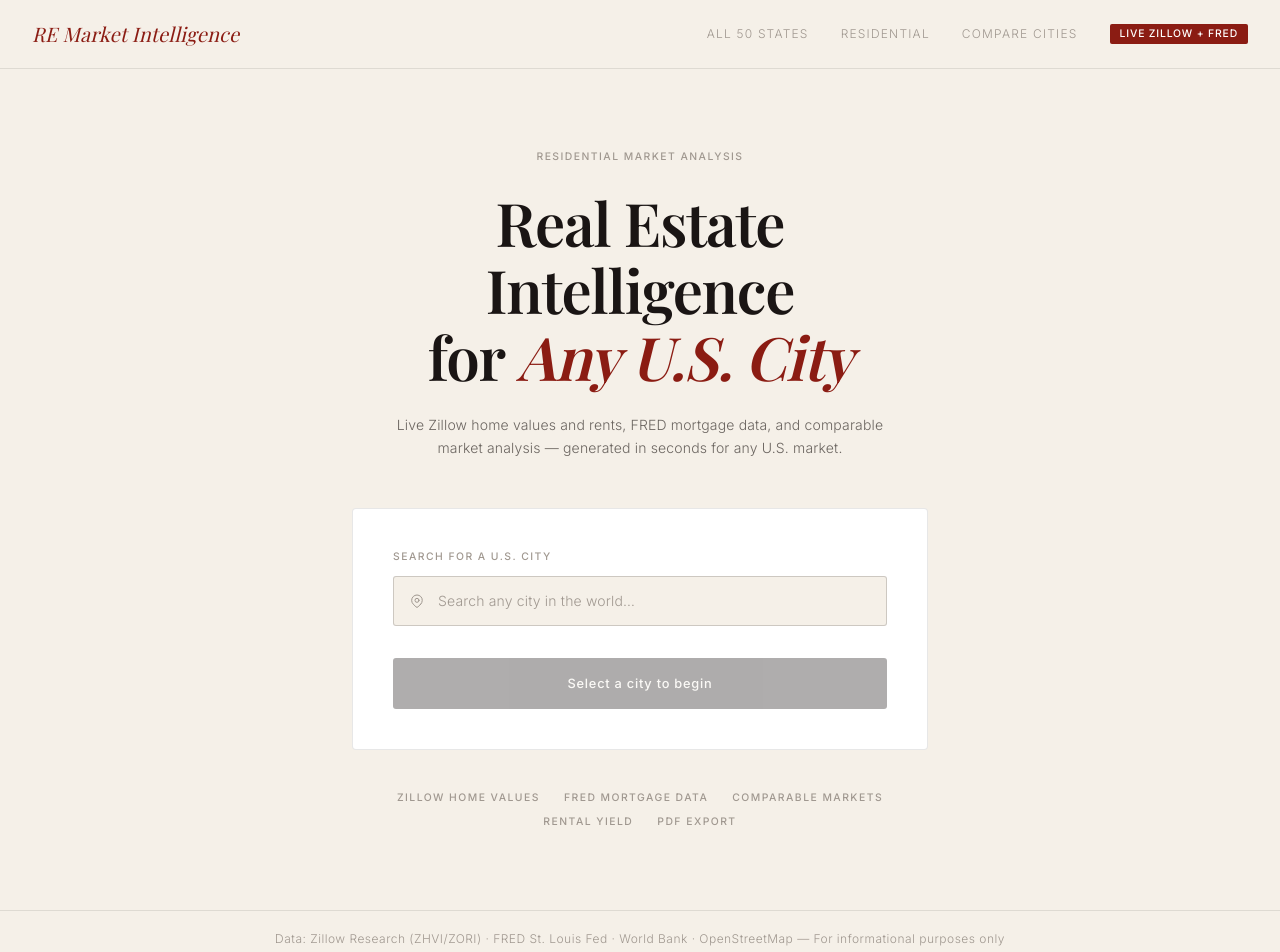
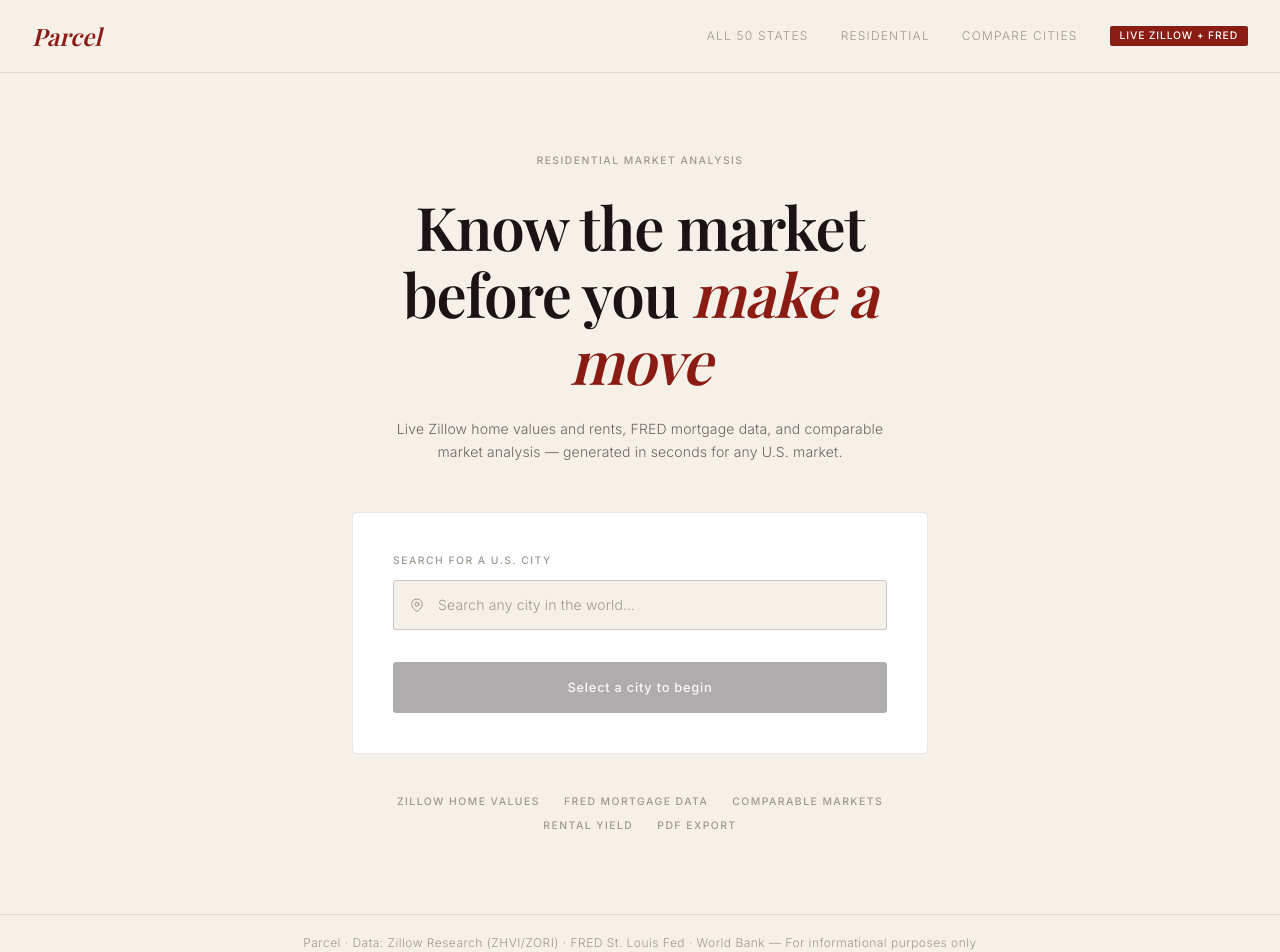
Before and after one commit to logan17ebner/RE-Market-Website-1, a Next.js app: page / in a window 1280 px wide. Shown: the top 952 px of the page. Built offline with nearby package versions, Linux system fonts and the light colour scheme.

Commit message:
Rebrand to Parcel
Name plays on "parcel of land" (core RE term) + parcel of data.
Updated browser title, homepage hero tagline, nav logo across all pages,
and footer. Rendered in Playfair Display italic crimson.

https://claude.ai/code/session_01RMzWaMf4AkMSizJFMs28Wx

```diff
--- a/src/app/compare/page.tsx
+++ b/src/app/compare/page.tsx
@@ -129,7 +129,7 @@ function CompareContent() {
       {/* Nav */}
       <header className="flex items-center justify-between px-8 py-5" style={{ borderBottom: '1px solid var(--border)' }}>
         <button onClick={() => router.push('/')} className="editorial-italic text-xl" style={{ color: 'var(--accent)' }}>
-          RE Market Intelligence
+          Parcel
         </button>
         <span className="label-upper hidden sm:block">City Comparison</span>
       </header>
--- a/src/app/layout.tsx
+++ b/src/app/layout.tsx
@@ -7,8 +7,8 @@ const inter = Inter({ subsets: ["latin"], variable: "--font-inter", weight: ["30
 const playfair = Playfair_Display({ subsets: ["latin"], variable: "--font-playfair", style: ["normal", "italic"], weight: ["400", "500", "600", "700"] });
 
 export const metadata: Metadata = {
-  title: "RE Market Intelligence — Global Real Estate Analysis",
-  description: "Institutional-grade real estate market analysis for any city in the world.",
+  title: "Parcel — US Residential Market Intelligence",
+  description: "Live Zillow home values, FRED mortgage data, and local market analysis for any US city.",
 };
 
 export default function RootLayout({ children }: { children: React.ReactNode }) {
--- a/src/app/page.tsx
+++ b/src/app/page.tsx
@@ -25,8 +25,8 @@ export default function HomePage() {
 
       {/* Nav */}
       <header className="flex items-center justify-between px-8 py-5" style={{ borderBottom: '1px solid var(--border)' }}>
-        <span className="editorial-italic text-xl" style={{ color: 'var(--accent)' }}>
-          RE Market Intelligence
+        <span className="editorial-italic text-2xl font-semibold" style={{ color: 'var(--accent)', fontFamily: 'var(--font-playfair)' }}>
+          Parcel
         </span>
         <nav className="flex items-center gap-8 text-xs" style={{ color: 'var(--text-muted)', letterSpacing: '0.1em' }}>
           <span className="uppercase hidden sm:block">All 50 States</span>
@@ -43,8 +43,8 @@ export default function HomePage() {
           <p className="label-upper text-center mb-6">Residential Market Analysis</p>
 
           <h1 className="editorial-title text-5xl sm:text-6xl text-center mb-6" style={{ color: 'var(--text)' }}>
-            Real Estate Intelligence<br />
-            for <span className="editorial-italic">Any U.S. City</span>
+            Know the market<br />
+            before you <span className="editorial-italic">make a move</span>
           </h1>
 
           <p className="text-center text-sm leading-relaxed mb-12 max-w-lg mx-auto" style={{ color: 'var(--text-secondary)' }}>
@@ -92,7 +92,7 @@ export default function HomePage() {
       {/* Footer */}
       <footer className="px-8 py-5 text-center" style={{ borderTop: '1px solid var(--border)' }}>
         <p className="text-xs" style={{ color: 'var(--text-muted)', letterSpacing: '0.04em' }}>
-          Data: Zillow Research (ZHVI/ZORI) · FRED St. Louis Fed · World Bank · OpenStreetMap — For informational purposes only
+          Parcel · Data: Zillow Research (ZHVI/ZORI) · FRED St. Louis Fed · World Bank — For informational purposes only
         </p>
       </footer>
     </main>
```
